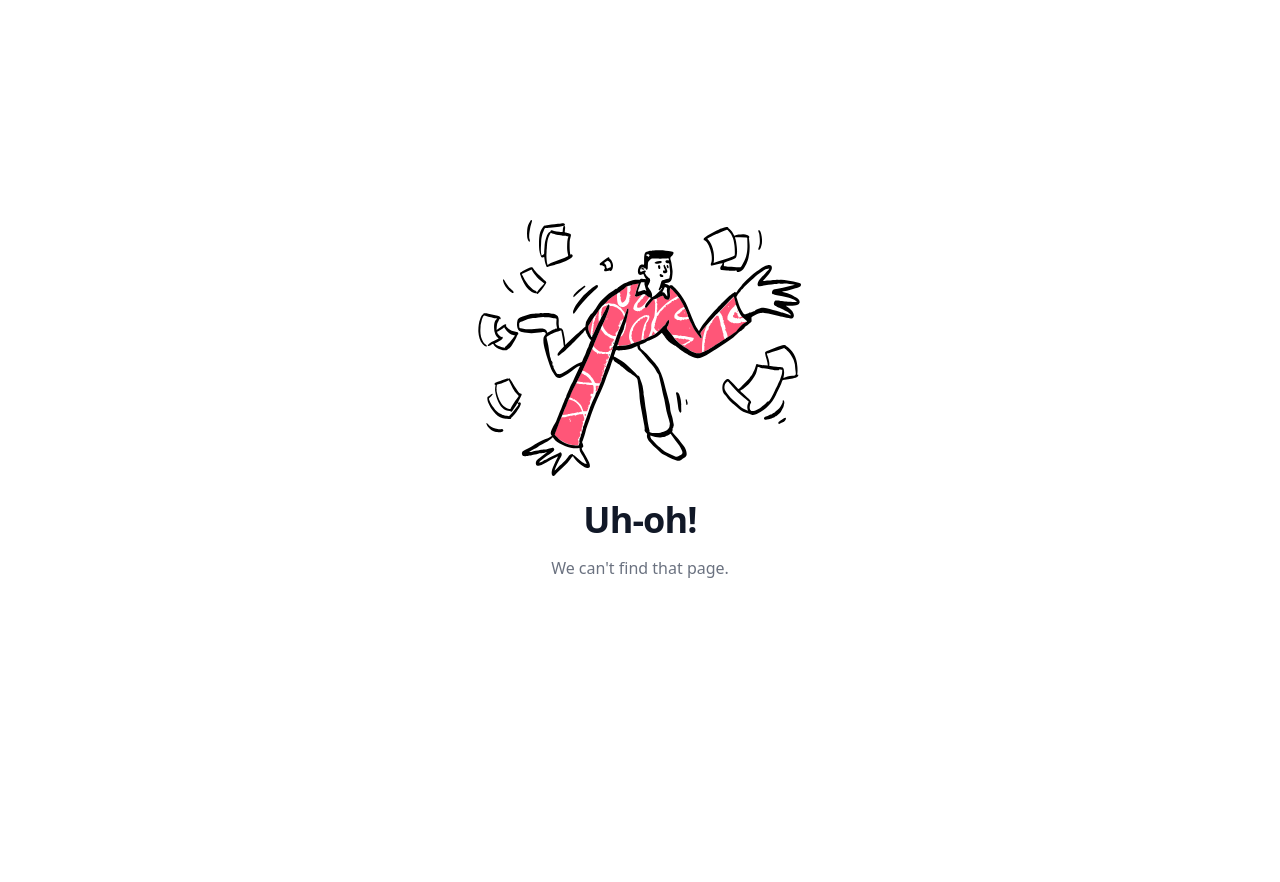
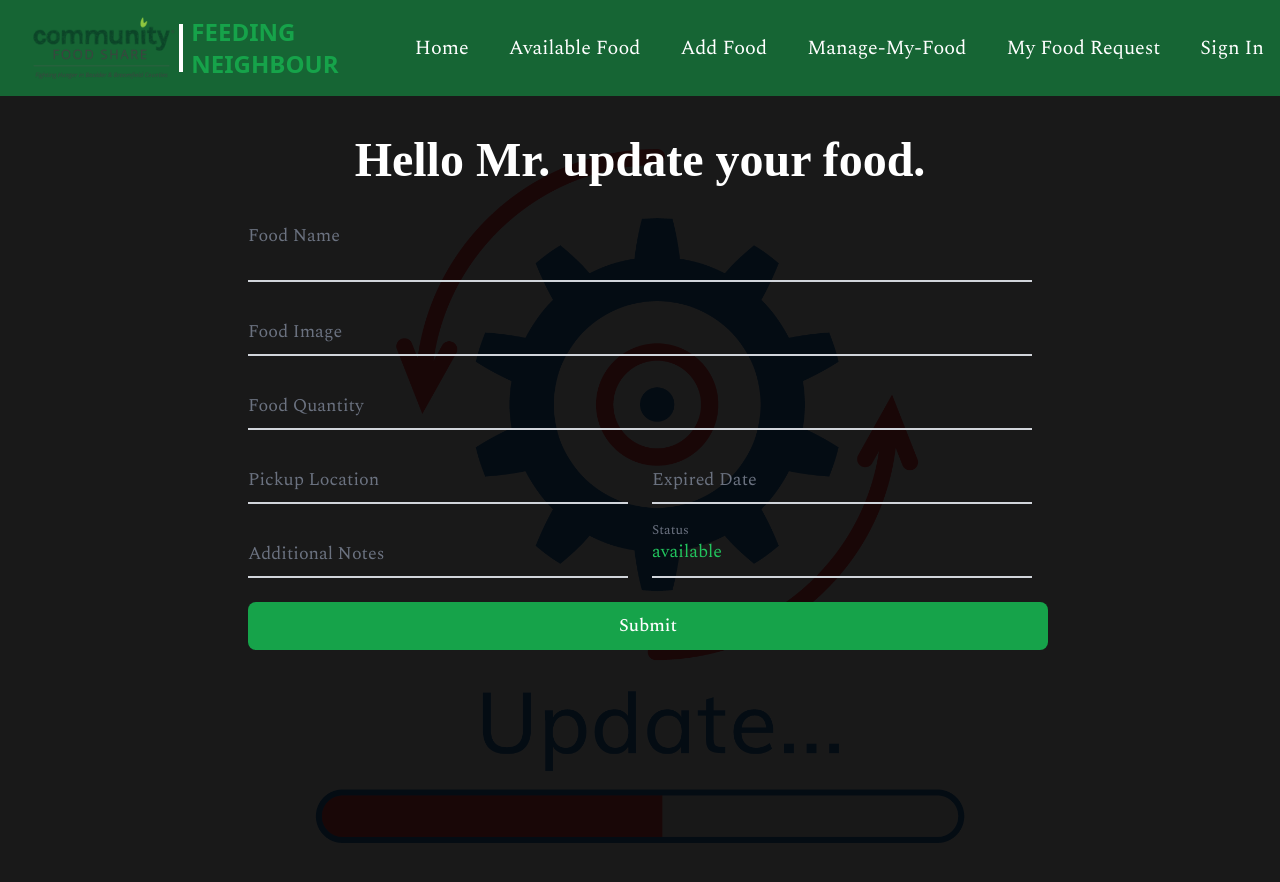
Before and after one commit to Shimul-Zahan/community-food-shareing, a React (Vite) app: page /update-single-food/1 in a window 1280 px wide. Shown: the top 882 px of the page. Before the commit the page ends 800 px from the top, so only its background shows below. Built offline with nearby package versions, Linux system fonts and the light colour scheme; no server answers; a web font is replaced by a local one.

Commit message:
update food page design

```diff
--- a/package.json
+++ b/package.json
@@ -26,7 +26,8 @@
     "react-dom": "^18.2.0",
     "react-icons": "^4.11.0",
     "react-router-dom": "^6.18.0",
-    "sort-by": "^1.2.0"
+    "sort-by": "^1.2.0",
+    "sweetalert2": "^11.9.0"
   },
   "devDependencies": {
     "@types/react": "^18.2.15",
--- a/src/Components/ReactTable.jsx
+++ b/src/Components/ReactTable.jsx
@@ -1,10 +1,11 @@
-import React from 'react'
+import React, { useState } from 'react'
 import { flexRender, useReactTable, getCoreRowModel, createColumnHelper } from '@tanstack/react-table'
 import useManageFood from '../Hooks/useManageFood'
 import { FaEdit } from 'react-icons/fa';
 import { MdDeleteForever } from 'react-icons/md';
 import { useNavigate } from 'react-router-dom';
 import axios from 'axios';
+import Swal from 'sweetalert2'
 
 const columnHelper = createColumnHelper();
 const columns = [
@@ -41,8 +42,9 @@ const columns = [
 
 const ReactTable = () => {
 
-    const { data } = useManageFood();
+    const { data, refetch } = useManageFood();
     const navigate = useNavigate();
+    const [food, updatedFood] = useState(null);
 
     const table = useReactTable({
         data,
@@ -51,23 +53,39 @@ const ReactTable = () => {
     })
 
     const manageFood = (id) => {
-        console.log('manage clicked', id)
         navigate(`/manage-single-food/${id}`)
     }
     const updateFood = (id) => {
-        console.log('update clicked', id)
+        navigate(`/update-single-food/${id}`)
     }
     const deleteFood = async (id) => {
-        console.log('delete clicked', id)
-        const res = axios.delete(`http://localhost:5000/delete-food/${id}`)
-        console.log(await res.data)
+        Swal.fire({
+            title: "Are you sure?",
+            text: "You won't be able to revert this!",
+            icon: "warning",
+            showCancelButton: true,
+            confirmButtonColor: "#3085d6",
+            cancelButtonColor: "#d33",
+            confirmButtonText: "Yes, delete it!"
+        }).then((result) => {
+            if (result.isConfirmed) {
+                console.log('delete clicked', id)
+                const res = axios.delete(`http://localhost:5000/delete-food/${id}`)
+                refetch();
+                Swal.fire({
+                    title: "Deleted!",
+                    text: "Your file has been deleted.",
+                    icon: "success"
+                });
+            }
+        });
     }
 
 
     return (
         <div className='container mx-auto mb-10'>
             {
-                data && <table className='w-full'>
+                data && <table className='w-[200px] lg:w-full'>
                     <thead>
                         {
                             table.getHeaderGroups().map(headerGroup => (
--- a/src/Pages/ManageFood.jsx
+++ b/src/Pages/ManageFood.jsx
@@ -8,7 +8,7 @@ const ManageFood = () => {
 
     return (
         <div className='container mx-auto'>
-            <h1 className='text-center text-5xl font-fontSecondary font-bold my-10'>Hello Mr. {user?.displayName } here your all shared food.</h1>
+            <h1 className='text-center lg:text-5xl font-fontSecondary font-bold my-10'>Hello Mr. {user?.displayName } here your all shared food.</h1>
             <ReactTable />
         </div>
     )
--- /dev/null
+++ b/src/Pages/UpdateFood.jsx
@@ -0,0 +1,74 @@
+import React, { useContext } from 'react'
+import { MyAuthContext } from '../Context/AuthContext'
+import bg from '../assets/images/bg-image/1132.jpg'
+import { useParams } from 'react-router-dom';
+
+const UpdateFood = () => {
+
+    const { user } = useContext(MyAuthContext);
+    // const {  }
+    // const { id } = useParams();
+    // const food = user?.find(food._id === id);
+
+    const handleUpdate = (e) => {
+        e.preventDefault();
+        const foodImage = e.target.imageURL.value;
+        const foodName = e.target.foodName.value
+        const quantity = e.target.foodQuantity.value
+        const pickupLocation = e.target.pickUpLocation.value
+        const expiredDate = e.target.expiredDate.value
+        const additionalNotes = e.target.additionalInfo.value
+        const status = e.target.status.value
+        const donatorName = user?.displayName;
+        const donatorImage = user?.photoURL;
+        const donorEmail = user?.email;
+    }
+
+    return (
+        <div className='min-h-screen bg-opacity-90 bg-blend-overlay bg-black' style={{ backgroundImage: `url('${bg}')`, backgroundSize: 'cover', backgroundPosition: 'center' }}>
+            <h1 className='text-center lg:text-5xl font-fontSecondary font-bold my-10 text-white'>Hello Mr. {user?.displayName} update your food.</h1>
+
+            <div className='w-full lg:w-[800px] mx-auto mt-10 p-2'>
+                <form onSubmit={handleUpdate} className='text-lg'>
+                    <div className="relative z-0 w-full mb-6 group">
+                        <input type="text" name="foodName" class="block py-2.5 px-0 w-full text-lg font-fontPrimary text-green-500 bg-transparent border-0 border-b-2 border-gray-300 appearance-none dark:text-white dark:border-gray-600 dark:focus:border-blue-500 focus:outline-none focus:ring-0 focus:border-green-600 peer" pgreenholder=" " required />
+                        <label class="peer-focus:font-medium absolute text-2xl font-fontPrimary text-gray-500 dark:text-gray-400 duration-300 transform -translate-y-6 scale-75 top-3 -z-10 origin-[0] peer-focus:left-0 peer-focus:text-green-600 peer-focus:dark:text-blue-500 peer-placeholder-shown:scale-100 peer-placeholder-shown:translate-y-0 peer-focus:scale-75 peer-focus:-translate-y-6">Food Name</label>
+                    </div>
+                    <div className="relative z-0 w-full mb-6 group">
+                        <input type="text" name="imageURL" class="block py-2.5 px-0 w-full text-lg font-fontPrimary text-green-500 bg-transparent border-0 border-b-2 border-gray-300 appearance-none dark:text-white dark:border-gray-600 dark:focus:border-blue-500 focus:outline-none focus:ring-0 focus:bordgreenlue-600 peer" placeholder=" " required />
+                        <label class="peer-focus:font-medium absolute text-lg font-fontPrimary text-gray-500 dark:text-gray-400 duration-300 transform -translate-y-6 scale-75 top-3 -z-10 origin-[0] peer-focus:left-0 peer-focus:text-green-600 peer-focus:dark:text-blue-500 peer-placeholder-shown:scale-100 peer-placeholder-shown:translate-y-0 peer-focus:scale-75 peer-focus:-translate-y-6">Food Image</label>
+                    </div>
+                    <div className="relative z-0 w-full mb-6 group">
+                        <input type="text" name="foodQuantity" class="block py-2.5 px-0 w-full text-lg font-fontPrimary text-green-500 bg-transparent border-0 border-b-2 border-gray-300 appearance-none dark:text-white dark:border-gray-600 dark:focus:border-blue-500 focus:outline-none focus:ring-0 focus:border-green-600 peer" placeholder=" " required />
+                        <label class="peer-focus:font-medium absolute text-lg font-fontPrimary text-gray-500 dark:text-gray-400 duration-300 transform -translate-y-6 scale-75 top-3 -z-10 origin-[0] peer-focus:left-0 peer-focus:text-green-600 peer-focus:dark:text-blue-500 peer-placeholder-shown:scale-100 peer-placeholder-shown:translate-y-0 peer-focus:scale-75 peer-focus:-translate-y-6"> Food Quantity
+                        </label>
+                    </div>
+                    <div className="grid md:grid-cols-2 md:gap-6">
+                        <div className="relative z-0 w-full mb-6 group">
+                            <input type="text" name="pickUpLocation" class="block py-2.5 px-0 w-full text-lg font-fontPrimary text-green-500 bg-transparent border-0 border-b-2 border-gray-300 appearance-none dark:text-white dark:border-gray-600 dark:focus:border-blue-500 focus:outline-none focus:ring-0 focus:border-green-600 peer" placeholder=" " required />
+                            <label class="peer-focus:font-medium absolute text-lg font-fontPrimary text-gray-500 dark:text-gray-400 duration-300 transform -translate-y-6 scale-75 top-3 -z-10 origin-[0] peer-focus:left-0 peer-focus:text-green-600 peer-focus:dark:text-blue-500 peer-placeholder-shown:scale-100 peer-placeholder-shown:translate-y-0 peer-focus:scale-75 peer-focus:-translate-y-6">Pickup Location</label>
+                        </div>
+                        <div className="relative z-0 w-full mb-6 group">
+                            <input type="text" name="expiredDate" class="block py-2.5 px-0 w-full text-lg font-fontPrimary text-green-500 bg-transparent border-0 border-b-2 border-gray-300 appearance-none dark:text-white dark:border-gray-600 dark:focus:border-blue-500 focus:outline-none focus:ring-0 focus:border-green-600 peer" placeholder=" " required />
+                            <label class="peer-focus:font-medium absolute text-lg font-fontPrimary text-gray-500 dark:text-gray-400 duration-300 transform -translate-y-6 scale-75 top-3 -z-10 origin-[0] peer-focus:left-0 peer-focus:text-green-600 peer-focus:dark:text-blue-500 peer-placeholder-shown:scale-100 peer-placeholder-shown:translate-y-0 peer-focus:scale-75 peer-focus:-translate-y-6">Expired Date</label>
+                        </div>
+                    </div>
+                    <div className="grid md:grid-cols-2 md:gap-6">
+                        <div className="relative z-0 w-full mb-6 group">
+                            <input type="text" name="additionalInfo" class="block py-2.5 px-0 w-full text-lg font-fontPrimary text-green-500 bg-transparent border-0 border-b-2 border-gray-300 appearance-none dark:text-white dark:border-gray-600 dark:focus:border-green-500 focus:outline-none focus:ring-0 focus:border-green-600 peer" placeholder=" " regreened />
+                            <label class="peer-focus:font-medium absolute text-lg font-fontPrimary text-gray-500 dark:text-gray-400 duration-300 transform -translate-y-6 scale-75 top-3 -z-10 origin-[0] peer-focus:left-0 peer-focus:text-green-600 peer-focus:dark:text-green-500 peer-placeholder-shown:scale-100 peer-placeholder-shown:translate-y-0 peer-focus:scale-75 peer-focus:-translate-y-6 focus:border-green-500">Additional Notes</label>
+                        </div>
+                        <div className="relative z-0 w-full mb-6 group">
+                            <input type="text" value="available" name="status" class="block py-2.5 px-0 w-full text-lg font-fontPrimary text-green-500 bg-transparent border-0 border-b-2 border-gray-300 appearance-none dark:text-white dark:border-gray-600 dark:focus:border-green-500 focus:outline-none focus:ring-0 focus:border-green-600 peer" placeholder=" " required disabled />
+                            <label class="peer-focus:font-medium absolute text-lg font-fontPrimary text-gray-500 dark:text-gray-400 duration-300 transform -translate-y-6 scale-75 top-3 -z-10 origin-[0] peer-focus:left-0 peer-focus:text-green-600 peer-focus:dark:text-blue-500 peer-placeholder-shown:scale-100 peer-placeholder-shown:translate-y-0 peer-focus:scale-75 peer-focus:-translate-y-6">Status</label>
+                        </div>
+                    </div>
+                    <button type="submit" class="text-white bg-green-600 hover:bg-green-600 focus:ring-4 focus:outline-none focus:ring-blue-300 font-medium rounded-lg text-lg font-fontPrimary lg:w-[800px] sm:w-auto px-5 py-2.5 text-center dark:bg-blue-600 dark:hover:bg-blue-700 dark:focus:ring-blue-800">Submit</button>
+                </form>
+            </div>
+
+        </div>
+    )
+}
+
+export default UpdateFood
```
Also changed, not shown: src/Router/Router.jsx (+5 -2 lines), src/assets/images/bg-image/1132.jpg (added), 1 other file (tests, documents, lock files or other folders).
